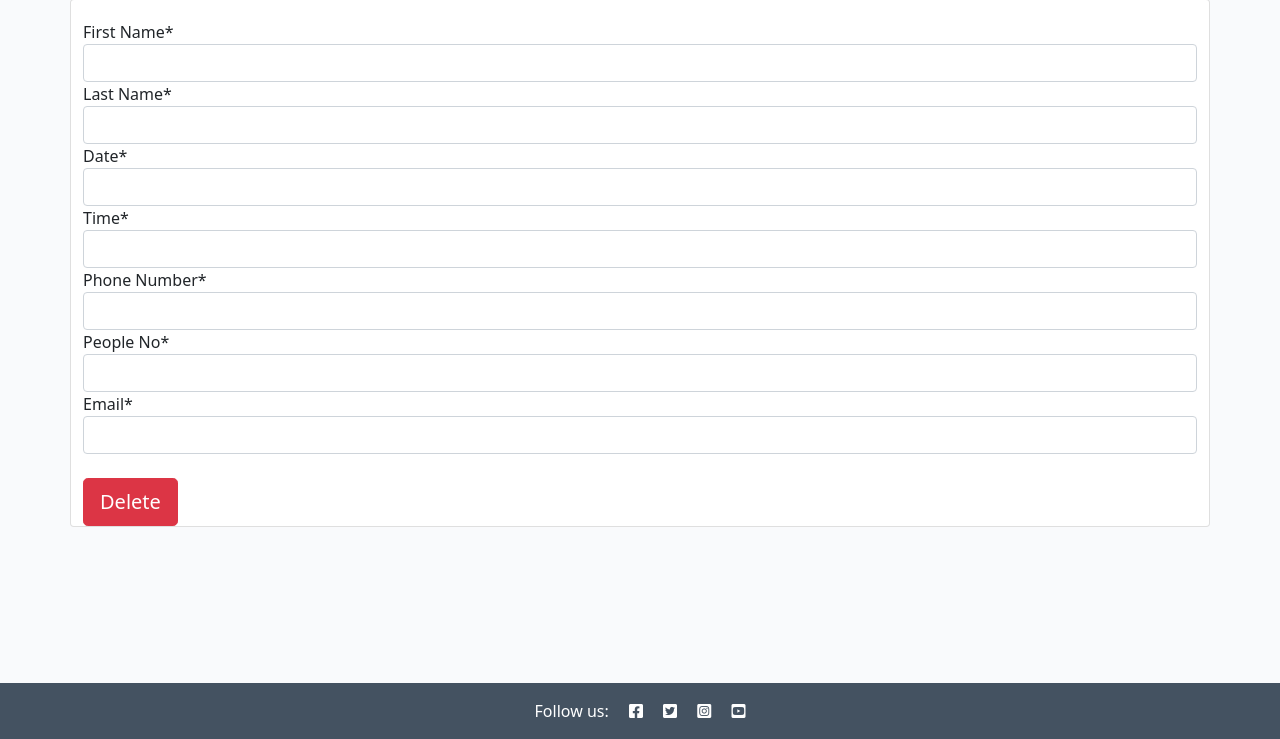
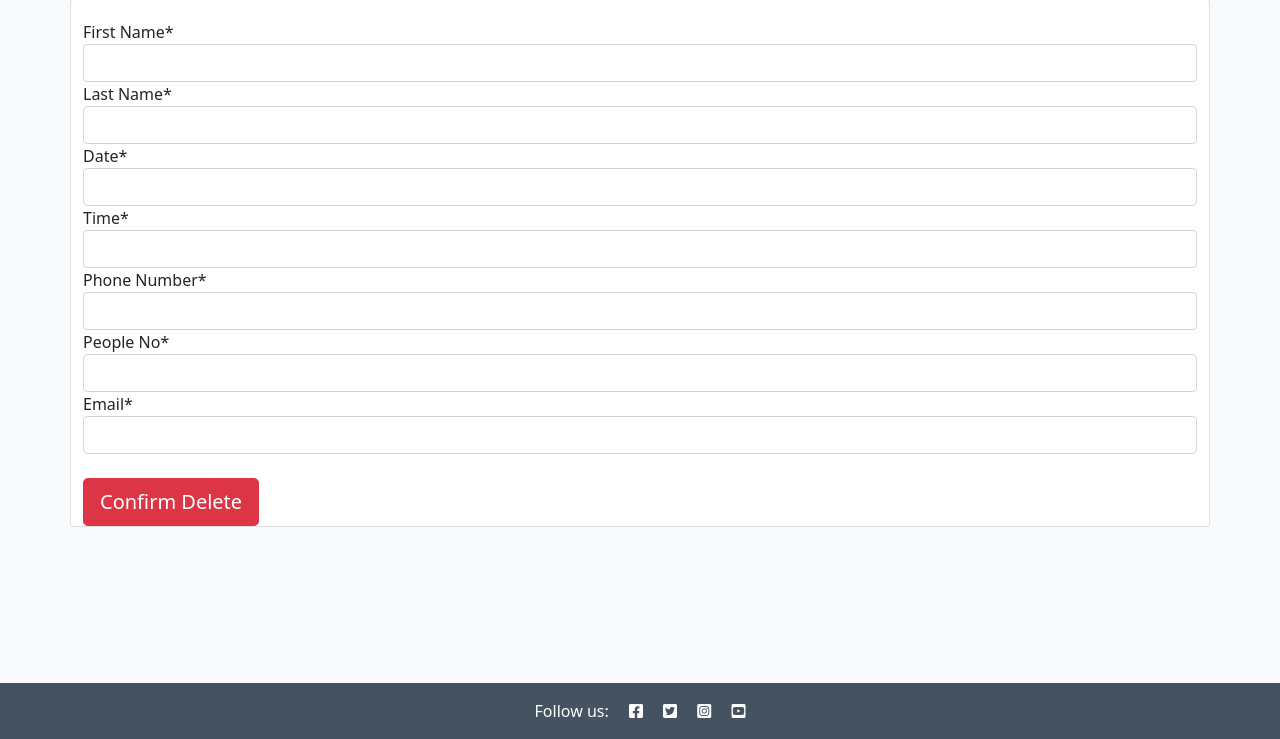
Before and after one commit to Melhefnawi/Restaurant-Booking, a Django app: template templates/booking/deletebooking.html in a window 1280 px wide. Shown: the part 61-800 px from the top of the page. Run offline with Django 3.2, Linux system fonts and the light colour scheme; the template is opened without the code that fills it: values that come from a table or form of the project are taken from there, others are empty; some libraries are stand-ins or nearby versions.

```diff
--- a/bookingsystem/views.py
+++ b/bookingsystem/views.py
@@ -16,7 +16,7 @@ class MenuList(generic.ListView):
     queryset = Menu.objects.all()
     template_name = 'booking/menu.html'
 
-# Create a get and post method for the Booking Details
+# Create a get  method for the Booking Details class
 
 
 class BookingDetails(View):
--- a/templates/booking/booking_details.html
+++ b/templates/booking/booking_details.html
@@ -14,7 +14,7 @@
                             <div class="card-body">
                                     <!-- Booking Name goes in these h1 tags -->
                                     <h5 class="booking_2">Client Name: {{ booking.First_Name }} {{booking.Last_Name}}</h5>
-                                    <!-- Post author goes before the | the post's created date goes after -->
+
                                     <p class="booking_2">Booking Time: {{ booking.Time }} | Booking Date: {{ booking.Date}}</p>
                                     <p class="booking_2"> Email address: {{booking.Email}}</p>
                                     <p class="booking_2">Phone Number: {{booking.Phone_Number}}</p>
--- a/templates/booking/deletebooking.html
+++ b/templates/booking/deletebooking.html
@@ -11,7 +11,7 @@
             <form method="POST" style="margin-top: 1.3em">
                 {{form|crispy}} {%csrf_token%}
                 <br />
-                <button type="submit" class="btn btn-danger btn-lg">Delete</button>
+                <button type="submit" class="btn btn-danger btn-lg"> Confirm Delete</button>
                 {% if messages %}
                 <!-- A message to confirm the delete process of the booking -->
                 <ul class="messages">
--- a/templates/booking/editbooking.html
+++ b/templates/booking/editbooking.html
@@ -12,7 +12,7 @@
                 {{form|crispy}} {%csrf_token%}
                 <br />
                 <button type="submit" class="btn btn-info btn-lg">Edit</button>
-                <!-- amessage to confirm the edit process -->
+                <!-- a message to confirm the edit process -->
                 {% if messages %}
                 <ul class="messages">
                     {% for message in messages %}
```
